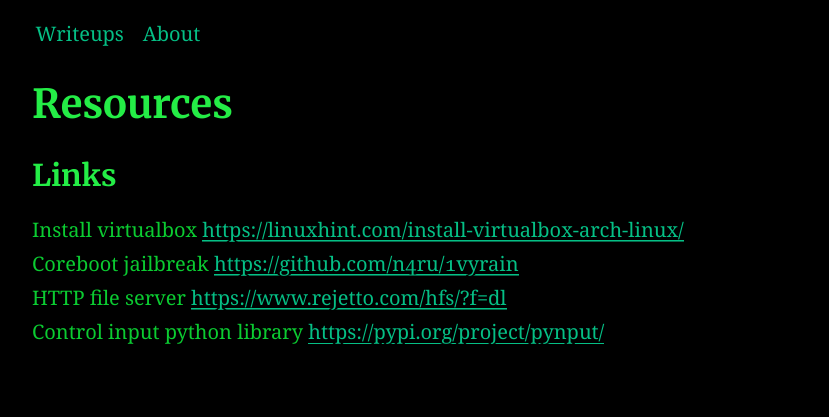
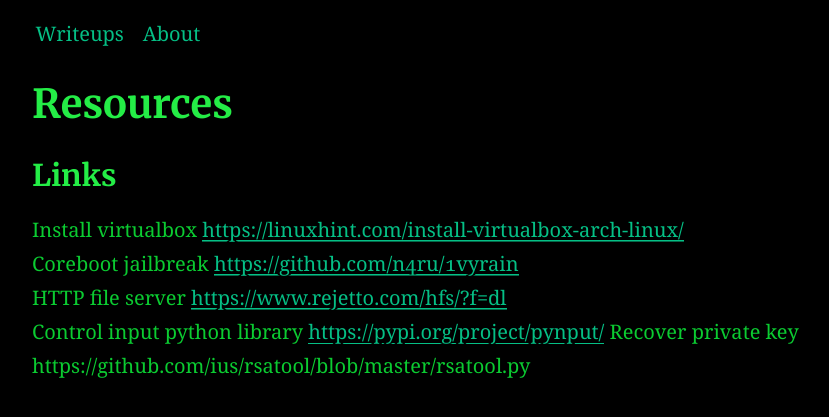
Before and after one commit to AC01010/Connor-McCartney.github.io, a Jekyll site: the page built from _posts/2015-05-27-resources.md, in a window 1280 px wide. Shown: the top 417 px of the page, without its empty margins (32-861 px from the left). Built offline with Jekyll 4.4.1, drawn with Linux system fonts in a browser that asks for light colours.

Commit message:
Update 2015-05-27-resources.md

```diff
--- a/_posts/2015-05-27-resources.md
+++ b/_posts/2015-05-27-resources.md
@@ -11,3 +11,4 @@
 Coreboot jailbreak <https://github.com/n4ru/1vyrain> <br>
 HTTP file server <https://www.rejetto.com/hfs/?f=dl> <br>
 Control input python library <https://pypi.org/project/pynput/>
+Recover private key https://github.com/ius/rsatool/blob/master/rsatool.py
```
